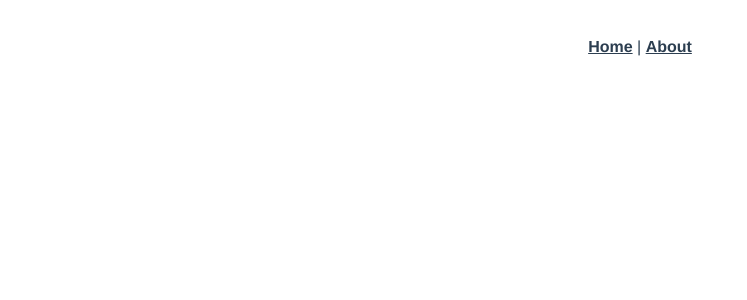
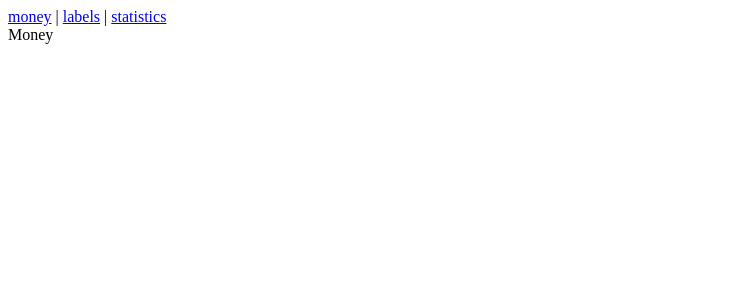
Before and after one commit to FC0511/test, a Vue app: page /#/money in a window 1280 px wide. Shown: the top 300 px of the page, without its empty margins (0-747 px from the left). Built offline with nearby package versions, Linux system fonts and the light colour scheme.

Commit message:
添加路由

```diff
--- a/src/App.vue
+++ b/src/App.vue
@@ -1,32 +1,16 @@
 <template>
-  <div id="app">
-    <div id="nav">
-      <router-link to="/">Home</router-link> |
-      <router-link to="/about">About</router-link>
+    <div id="app">
+        <div id="nav">
+            <router-link to="/money">money</router-link>
+            |
+            <router-link to="/labels">labels</router-link>
+            |
+            <router-link to="/statistics">statistics</router-link>
+        </div>
+        <router-view/>
     </div>
-    <router-view/>
-  </div>
 </template>
 
 <style lang="scss">
-#app {
-  font-family: Avenir, Helvetica, Arial, sans-serif;
-  -webkit-font-smoothing: antialiased;
-  -moz-osx-font-smoothing: grayscale;
-  text-align: center;
-  color: #2c3e50;
-}
 
-#nav {
-  padding: 30px;
-
-  a {
-    font-weight: bold;
-    color: #2c3e50;
-
-    &.router-link-exact-active {
-      color: #42b983;
-    }
-  }
-}
 </style>
--- a/src/components/HelloWorld.vue
+++ /dev/null
@@ -1,63 +0,0 @@
-<template>
-  <div class="hello">
-    <h1>{{ msg }}</h1>
-    <p>
-      For a guide and recipes on how to configure / customize this project,<br>
-      check out the
-      <a href="https://cli.vuejs.org" target="_blank" rel="noopener">vue-cli documentation</a>.
-    </p>
-    <h3>Installed CLI Plugins</h3>
-    <ul>
-      <li><a href="https://github.com/vuejs/vue-cli/tree/dev/packages/%40vue/cli-plugin-babel" target="_blank" rel="noopener">babel</a></li>
-      <li><a href="https://github.com/vuejs/vue-cli/tree/dev/packages/%40vue/cli-plugin-typescript" target="_blank" rel="noopener">typescript</a></li>
-      <li><a href="https://github.com/vuejs/vue-cli/tree/dev/packages/%40vue/cli-plugin-pwa" target="_blank" rel="noopener">pwa</a></li>
-      <li><a href="https://github.com/vuejs/vue-cli/tree/dev/packages/%40vue/cli-plugin-router" target="_blank" rel="noopener">router</a></li>
-      <li><a href="https://github.com/vuejs/vue-cli/tree/dev/packages/%40vue/cli-plugin-vuex" target="_blank" rel="noopener">vuex</a></li>
-      <li><a href="https://github.com/vuejs/vue-cli/tree/dev/packages/%40vue/cli-plugin-eslint" target="_blank" rel="noopener">eslint</a></li>
-      <li><a href="https://github.com/vuejs/vue-cli/tree/dev/packages/%40vue/cli-plugin-unit-jest" target="_blank" rel="noopener">unit-jest</a></li>
-    </ul>
-    <h3>Essential Links</h3>
-    <ul>
-      <li><a href="https://vuejs.org" target="_blank" rel="noopener">Core Docs</a></li>
-      <li><a href="https://forum.vuejs.org" target="_blank" rel="noopener">Forum</a></li>
-      <li><a href="https://chat.vuejs.org" target="_blank" rel="noopener">Community Chat</a></li>
-      <li><a href="https://twitter.com/vuejs" target="_blank" rel="noopener">Twitter</a></li>
-      <li><a href="https://news.vuejs.org" target="_blank" rel="noopener">News</a></li>
-    </ul>
-    <h3>Ecosystem</h3>
-    <ul>
-      <li><a href="https://router.vuejs.org" target="_blank" rel="noopener">vue-router</a></li>
-      <li><a href="https://vuex.vuejs.org" target="_blank" rel="noopener">vuex</a></li>
-      <li><a href="https://github.com/vuejs/vue-devtools#vue-devtools" target="_blank" rel="noopener">vue-devtools</a></li>
-      <li><a href="https://vue-loader.vuejs.org" target="_blank" rel="noopener">vue-loader</a></li>
-      <li><a href="https://github.com/vuejs/awesome-vue" target="_blank" rel="noopener">awesome-vue</a></li>
-    </ul>
-  </div>
-</template>
-
-<script lang="ts">
-import { Component, Prop, Vue } from 'vue-property-decorator';
-
-@Component
-export default class HelloWorld extends Vue {
-  @Prop() private msg!: string;
-}
-</script>
-
-<!-- Add "scoped" attribute to limit CSS to this component only -->
-<style scoped lang="scss">
-h3 {
-  margin: 40px 0 0;
-}
-ul {
-  list-style-type: none;
-  padding: 0;
-}
-li {
-  display: inline-block;
-  margin: 0 10px;
-}
-a {
-  color: #42b983;
-}
-</style>
--- a/src/router/index.ts
+++ b/src/router/index.ts
@@ -1,23 +1,29 @@
 import Vue from 'vue'
 import VueRouter, {RouteConfig} from 'vue-router'
-import Home from '../views/Home.vue'
 
 Vue.use(VueRouter)
 
 const routes: Array<RouteConfig> = [
     {
         path: '/',
-        name: 'Home',
-        component: Home
+        redirect: '/money',
     },
     {
-        path: '/about',
-        name: 'About',
-        // route level code-splitting
-        // this generates a separate chunk (about.[hash].js) for this route
-        // which is lazy-loaded when the route is visited.
-        component: () => import(/* webpackChunkName: "about" */ '../views/About.vue')
+        path: '/money',
+        name: 'Money',
+        component: () => import('@/views/Money.vue')
+    },
+    {
+        path: '/labels',
+        name: 'Labels',
+        component: () => import('@/views/Labels.vue')
+    },
+    {
+        path: '/statistics',
+        name: 'Statistics',
+        component: () => import('@/views/Statistics.vue')
     }
+
 ]
 
 const router = new VueRouter({
--- a/src/views/About.vue
+++ /dev/null
@@ -1,5 +0,0 @@
-<template>
-  <div class="about">
-    <h1>This is an about page</h1>
-  </div>
-</template>
--- a/src/views/Home.vue
+++ /dev/null
@@ -1,18 +0,0 @@
-<template>
-  <div class="home">
-    <img alt="Vue logo" src="../assets/logo.png">
-    <HelloWorld msg="Welcome to Your Vue.js App"/>
-  </div>
-</template>
-
-<script>
-// @ is an alias to /src
-import HelloWorld from '@/components/HelloWorld.vue'
-
-export default {
-  name: 'Home',
-  components: {
-    HelloWorld
-  }
-}
-</script>
--- /dev/null
+++ b/src/views/Labels.vue
@@ -0,0 +1,13 @@
+<template>
+    <div>Labels</div>
+</template>
+
+<script lang="ts">
+    export default {
+        name: "Labels"
+    }
+</script>
+
+<style lang="scss" scoped>
+
+</style>
--- /dev/null
+++ b/src/views/Money.vue
@@ -0,0 +1,13 @@
+<template>
+    <div>Money</div>
+</template>
+
+<script lang="ts">
+    export default {
+        name: "Money"
+    }
+</script>
+
+<style lang="scss" scoped>
+
+</style>
--- /dev/null
+++ b/src/views/Statistics.vue
@@ -0,0 +1,13 @@
+<template>
+    <div>Statistics</div>
+</template>
+
+<script lang="ts">
+    export default {
+        name: "Statistics"
+    }
+</script>
+
+<style lang="scss" scoped>
+
+</style>
```
